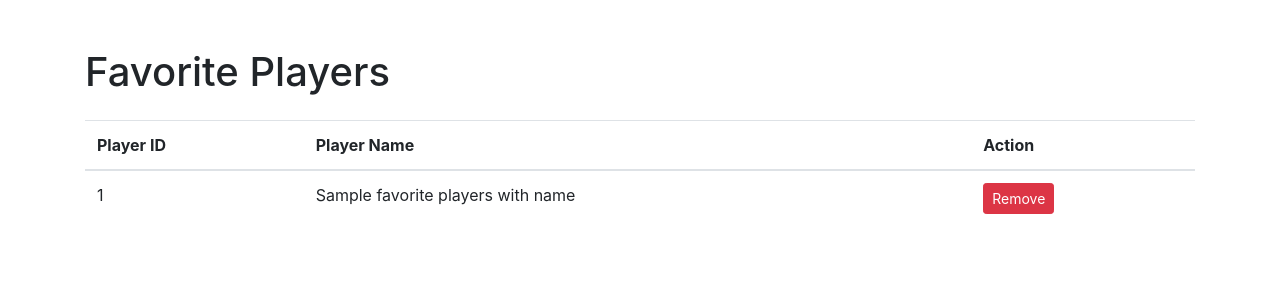
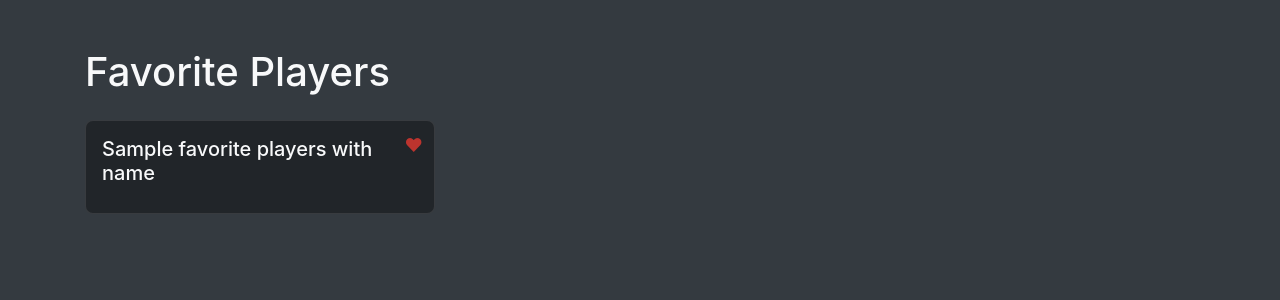
Before and after one commit to SailaxmiKameta/CricGenie, a Django app: template CricGenie/players/templates/players/favorite_players.html in a window 1280 px wide. Shown: the top 300 px of the page. Run offline with Django 4.2, Linux system fonts and the light colour scheme; the template is opened without the code that fills it: most values are stand-ins (such as "Sample title", 1, 10 or a date in 2020); some libraries are stand-ins or nearby versions.

Commit message:
Add style to home and favorite player page

```diff
--- a/CricGenie/players/templates/players/favorite_players.html
+++ b/CricGenie/players/templates/players/favorite_players.html
@@ -4,39 +4,66 @@
 <head>
   <meta charset="UTF-8">
   <title>Favorite Players</title>
-    <!-- Bootstrap CSS -->
   <link href="https://stackpath.bootstrapcdn.com/bootstrap/4.5.2/css/bootstrap.min.css" rel="stylesheet">
-    <!-- Bootstrap JS -->
   <script src="https://stackpath.bootstrapcdn.com/bootstrap/4.5.2/js/bootstrap.min.js"></script>
+  <style>
+    .bg-dark {
+      background-color: #212529;
+    }
+
+    .text-light {
+      color: #fff;
+    }
+
+    .card {
+      background-color: #212529;
+      border: 1px solid rgba(255, 255, 255, 0.1);
+      border-radius: 0.5rem;
+      transition: all 0.2s ease-in-out;
+      margin-bottom: 1rem;
+    }
+
+    .card:hover {
+      transform: scale(1.02);
+      box-shadow: 0px 0px 5px rgba(255, 255, 255, 0.2);
+    }
+
+    .remove-icon {
+      position: absolute;
+      top: 10px;
+      right: 10px;
+      cursor: pointer;
+      color: rgba(255, 59, 48, 0.7); /* Reddish color for removal icon */
+      transition: all 0.2s ease-in-out;
+      font-size: 18px; /* Adjust font size for desired symbol size */
+    }
+
+    .remove-icon:hover {
+      color: red;
+    }
+  </style>
 </head>
 
-<body>
+<body class="bg-dark text-light">
+
   <div class="container mt-5">
     <h1 class="mb-4">Favorite Players</h1>
-        <table class="table">
-            <thead>
-                <tr>
-                    <th>Player ID</th>
-                    <th>Player Name</th>
-                    <th>Action</th>
-                </tr>
-            </thead>
-            <tbody>
+    <div class="row">
       {% for favorite_player, player_name in favorite_players_with_names %}
-                <tr>
-                    <td>{{ favorite_player.player_id }}</td>
-                    <td>{{ player_name }}</td>
-                    <td>
+      <div class="col-md-4">
+        <div class="card p-3">
+          <h5 class="card-title">{{ player_name }}</h5>
           <form action="{% url 'add_remove_favorite' favorite_player.player_id %}" method="post">
             {% csrf_token %}
-                            <button type="submit" class="btn btn-danger btn-sm">Remove</button>
+            <button type="submit" class="remove-icon btn btn-link p-0">
+              &#10084; </button>
           </form>
-                    </td>
-                </tr>
+        </div>
+      </div>
       {% endfor %}
-            </tbody>
-        </table>
     </div>
+  </div>
+
 </body>
 
 </html>
--- a/CricGenie/website/templates/home.html
+++ b/CricGenie/website/templates/home.html
@@ -73,7 +73,7 @@
           <div class="col-md-4 mb-4">
             <div class="card h-80 shadow-sm">
               <img
-                src="https://d2gjl3w70qc898.cloudfront.net/content/uploads/2018/04/22180740/1022.6666666666666x767_origin_0x0_James_Anderson_FSA1.jpg"
+                src="https://img1.hscicdn.com/image/upload/f_auto,t_ds_square_w_320,q_50/lsci/db/PICTURES/CMS/316500/316516.png"
                 class="card-img-top" alt="James Anderson" style="height: 300px; width: 100%;">
               <div class="card-body">
                 <h5 class="card-title">James Anderson (England)</h5>
```
Lines whose indentation alone changed are shown as unchanged.
